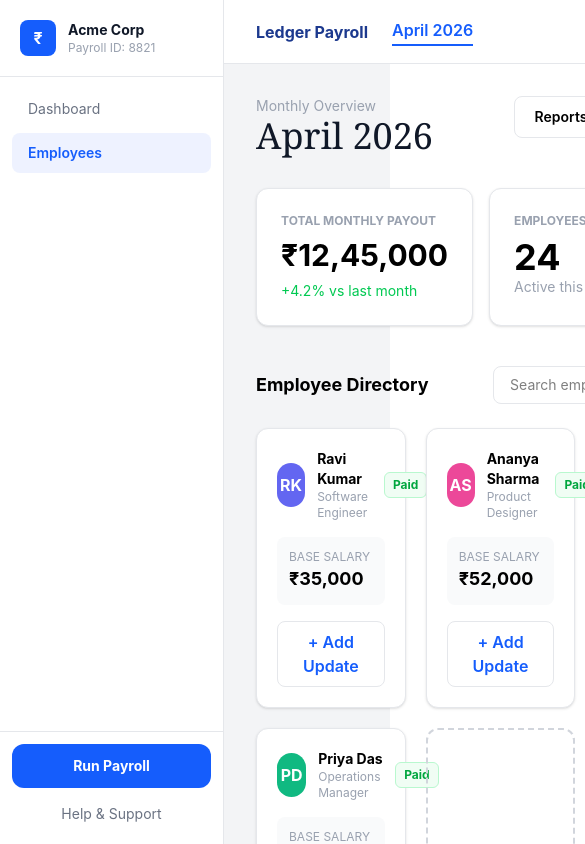
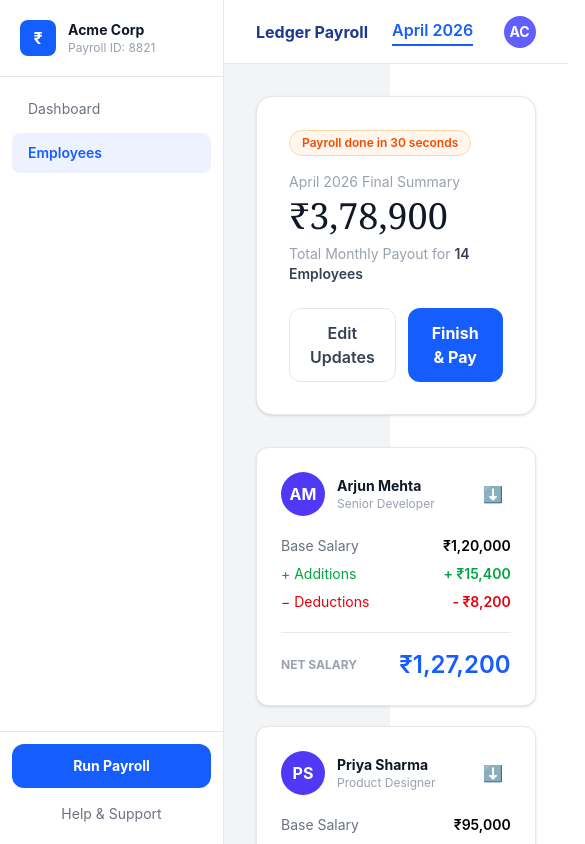
Before and after one commit to codinggita/paySphere, a React (Vite) app in the folder frontend/: page /dashboard in a window 390 px wide. Both pictures are taken after a click on the button "Employees". Shown: the top 844 px of the page, 585 px wide, since content can reach past the window. Built offline with nearby package versions, Linux system fonts and the light colour scheme.

Commit message:
Added Dynamic Employee Page

```diff
--- a/frontend/src/pages/Dashboard.jsx
+++ b/frontend/src/pages/Dashboard.jsx
@@ -1,7 +1,235 @@
 import { useState } from "react";
 
+// --- Dashboard Component ---
+const DashboardOverview = ({ search, setSearch, filtered, getInitials }) => (
+  <main className="p-8">
+    {/* Title */}
+    <div className="flex justify-between items-start mb-8">
+      <div>
+        <p className="text-sm text-gray-400">Monthly Overview</p>
+        <h1 className="text-4xl font-serif text-gray-900">April 2026</h1>
+      </div>
+
+      <div className="flex gap-3">
+        <button className="px-5 py-2.5 border border-gray-200 rounded-lg text-sm font-semibold hover:shadow">
+          Reports
+        </button>
+
+        <button className="px-6 py-2.5 bg-blue-600 hover:bg-blue-700 text-white rounded-lg text-sm font-bold">
+          Run Payroll
+        </button>
+      </div>
+    </div>
+
+    {/* Stats */}
+    <div className="flex gap-4 mb-10">
+      <div className="flex-1 bg-white p-6 rounded-xl border border-gray-200 shadow-sm">
+        <p className="text-xs uppercase text-gray-400 font-bold mb-2">
+          Total Monthly Payout
+        </p>
+        <h2 className="text-3xl font-bold">₹12,45,000</h2>
+        <p className="text-green-500 text-sm mt-2">+4.2% vs last month</p>
+      </div>
+
+      <div className="w-64 bg-white p-6 rounded-xl border border-gray-200 shadow-sm">
+        <p className="text-xs uppercase text-gray-400 font-bold mb-2">
+          Employees
+        </p>
+        <h2 className="text-4xl font-bold">24</h2>
+        <p className="text-gray-400 text-sm">Active this month</p>
+      </div>
+    </div>
+
+    {/* Search */}
+    <div className="flex justify-between items-center mb-6">
+      <h2 className="text-lg font-bold">Employee Directory</h2>
+
+      <input
+        value={search}
+        onChange={(e) => setSearch(e.target.value)}
+        placeholder="Search employees..."
+        className="px-4 py-2 border border-gray-200 rounded-lg text-sm focus:border-blue-500 outline-none"
+      />
+    </div>
+
+    {/* Grid */}
+    <div className="grid grid-cols-1 md:grid-cols-2 lg:grid-cols-3 gap-5">
+      {filtered.map((emp) => {
+        const isPending = emp.status === "Pending";
+
+        return (
+          <div key={emp.id} className="bg-white p-5 rounded-xl border border-gray-200 shadow-sm hover:shadow-md transition flex flex-col gap-4">
+            {/* Header */}
+            <div className="flex justify-between items-center">
+              <div className="flex items-center gap-3">
+                <div
+                  className="w-11 h-11 rounded-full flex items-center justify-center text-white font-bold"
+                  style={{ backgroundColor: emp.color }}
+                >
+                  {getInitials(emp.name)}
+                </div>
+
+                <div>
+                  <p className="font-bold text-sm">{emp.name}</p>
+                  <p className="text-xs text-gray-400">{emp.role}</p>
+                </div>
+              </div>
+
+              <span
+                className={`text-xs font-bold px-2 py-1 rounded-md border ${
+                  isPending
+                    ? "bg-orange-50 text-orange-600 border-orange-200"
+                    : "bg-green-50 text-green-600 border-green-200"
+                }`}
+              >
+                {emp.status}
+              </span>
+            </div>
+
+            {/* Salary */}
+            <div className="bg-gray-50 p-3 rounded-lg">
+              <p className="text-xs text-gray-400 uppercase">
+                Base Salary
+              </p>
+              <p className="text-lg font-bold">{emp.salary}</p>
+            </div>
+
+            {/* Button */}
+            <button className="border border-gray-200 rounded-lg py-2 text-blue-600 font-semibold hover:bg-indigo-50">
+              + Add Update
+            </button>
+          </div>
+        );
+      })}
+
+      {/* Add Card */}
+      <div className="border-2 border-dashed border-gray-300 rounded-xl flex items-center justify-center min-h-[180px] hover:border-blue-500 hover:bg-indigo-50 cursor-pointer">
+        <p className="text-gray-400 font-semibold">+ Add Employee</p>
+      </div>
+    </div>
+  </main>
+);
+
+// --- Employees Component ---
+const EmployeeManagement = () => {
+  const employees = [
+    { id: 1, name: "Arjun Mehta", role: "Senior Developer", base: 120000, additions: 15400, deductions: 8200 },
+    { id: 2, name: "Priya Sharma", role: "Product Designer", base: 95000, additions: 5000, deductions: 2500 },
+    { id: 3, name: "Rohan Gupta", role: "Marketing Lead", base: 88000, additions: 0, deductions: 4400 },
+    { id: 4, name: "Anjali Kapoor", role: "HR Manager", base: 72000, additions: 2200, deductions: 3600 },
+  ];
+
+  const fmt = (n) => "₹" + Math.abs(n).toLocaleString("en-IN");
+  const totalNet = employees.reduce((s, e) => s + e.base + e.additions - e.deductions, 0);
+
+  const initials = (name) =>
+    name.split(" ").map(w => w[0]).join("").slice(0, 2).toUpperCase();
+
+  return (
+    <main className="p-8">
+      {/* Summary */}
+      <div className="bg-white rounded-2xl p-8 border border-gray-200 shadow-sm flex flex-col md:flex-row justify-between items-center mb-8 gap-6">
+        <div>
+          <span className="inline-flex items-center gap-2 px-3 py-1 rounded-full text-xs font-semibold bg-orange-50 text-orange-600 border border-orange-200 mb-4">
+            Payroll done in 30 seconds
+          </span>
+
+          <p className="text-sm text-gray-400 mb-1">April 2026 Final Summary</p>
+
+          <h1 className="text-4xl font-serif text-gray-900 mb-2">
+            ₹{totalNet.toLocaleString("en-IN")}
+          </h1>
+
+          <p className="text-sm text-gray-400">
+            Total Monthly Payout for <span className="text-gray-700 font-semibold">14 Employees</span>
+          </p>
+        </div>
+
+        <div className="flex gap-3">
+          <button className="px-5 py-3 border border-gray-200 rounded-xl font-semibold text-gray-700 hover:shadow">
+            Edit Updates
+          </button>
+
+          <button className="px-6 py-3 bg-blue-600 hover:bg-blue-700 text-white rounded-xl font-bold">
+            Finish & Pay
+          </button>
+        </div>
+      </div>
+
+      {/* Cards */}
+      <div className="grid grid-cols-1 md:grid-cols-2 lg:grid-cols-3 gap-5">
+        {employees.map(emp => {
+          const net = emp.base + emp.additions - emp.deductions;
+
+          return (
+            <div key={emp.id} className="bg-white rounded-xl p-6 border border-gray-200 shadow-sm hover:shadow-md transition">
+              {/* Header */}
+              <div className="flex justify-between items-center mb-5">
+                <div className="flex items-center gap-3">
+                  <div className="w-11 h-11 rounded-full bg-indigo-600 text-white flex items-center justify-center font-bold">
+                    {initials(emp.name)}
+                  </div>
+                  <div>
+                    <p className="font-bold text-sm text-gray-900">{emp.name}</p>
+                    <p className="text-xs text-gray-400">{emp.role}</p>
+                  </div>
+                </div>
+
+                <button className="p-2 rounded-lg hover:bg-indigo-50">
+                  ⬇
+                </button>
+              </div>
+
+              {/* Breakdown */}
+              <div className="space-y-2 text-sm mb-5">
+                <div className="flex justify-between">
+                  <span className="text-gray-500">Base Salary</span>
+                  <span className="font-semibold">{fmt(emp.base)}</span>
+                </div>
+
+                <div className="flex justify-between">
+                  <span className="text-green-600">+ Additions</span>
+                  <span className="text-green-600 font-semibold">
+                    + {fmt(emp.additions)}
+                  </span>
+                </div>
+
+                <div className="flex justify-between">
+                  <span className="text-red-600">− Deductions</span>
+                  <span className="text-red-600 font-semibold">
+                    - {fmt(emp.deductions)}
+                  </span>
+                </div>
+              </div>
+
+              <div className="h-px bg-gray-200 mb-4" />
+
+              {/* Net */}
+              <div className="flex justify-between items-center">
+                <span className="text-xs uppercase text-gray-400 font-bold">
+                  Net Salary
+                </span>
+                <span className="text-2xl font-semibold text-blue-600">
+                  {fmt(net)}
+                </span>
+              </div>
+            </div>
+          );
+        })}
+
+        {/* View More */}
+        <div className="border-2 border-dashed border-gray-300 rounded-xl flex items-center justify-center min-h-[200px] hover:border-blue-500 hover:bg-indigo-50 cursor-pointer">
+          <p className="text-gray-400 font-semibold">
+            + View more employees
+          </p>
+        </div>
+      </div>
+    </main>
+  );
+};
+
 export default function PaySphereDashboard() {
-  const [activePage, setActivePage] = useState("dashboard");
+  const [activePage, setActivePage] = useState("Dashboard");
   const [search, setSearch] = useState("");
 
   const employees = [
@@ -86,116 +314,18 @@ export default function PaySphereDashboard() {
           </div>
         </header>
 
-        {/* Content */}
-        <main className="p-8">
+        {/* Dynamic Content */}
+        {activePage === "Dashboard" ? (
+          <DashboardOverview
+            search={search}
+            setSearch={setSearch}
+            filtered={filtered}
+            getInitials={getInitials}
+          />
+        ) : (
+          <EmployeeManagement />
+        )}
 
-          {/* Title */}
-          <div className="flex justify-between items-start mb-8">
-            <div>
-              <p className="text-sm text-gray-400">Monthly Overview</p>
-              <h1 className="text-4xl font-serif text-gray-900">April 2026</h1>
-            </div>
-
-            <div className="flex gap-3">
-              <button className="px-5 py-2.5 border border-gray-200 rounded-lg text-sm font-semibold hover:shadow">
-                Reports
-              </button>
-
-              <button className="px-6 py-2.5 bg-blue-600 hover:bg-blue-700 text-white rounded-lg text-sm font-bold">
-                Run Payroll
-              </button>
-            </div>
-          </div>
-
-          {/* Stats */}
-          <div className="flex gap-4 mb-10">
-            <div className="flex-1 bg-white p-6 rounded-xl border border-gray-200 shadow-sm">
-              <p className="text-xs uppercase text-gray-400 font-bold mb-2">
-                Total Monthly Payout
-              </p>
-              <h2 className="text-3xl font-bold">₹12,45,000</h2>
-              <p className="text-green-500 text-sm mt-2">+4.2% vs last month</p>
-            </div>
-
-            <div className="w-64 bg-white p-6 rounded-xl border border-gray-200 shadow-sm">
-              <p className="text-xs uppercase text-gray-400 font-bold mb-2">
-                Employees
-              </p>
-              <h2 className="text-4xl font-bold">24</h2>
-              <p className="text-gray-400 text-sm">Active this month</p>
-            </div>
-          </div>
-
-          {/* Search */}
-          <div className="flex justify-between items-center mb-6">
-            <h2 className="text-lg font-bold">Employee Directory</h2>
-
-            <input
-              value={search}
-              onChange={(e) => setSearch(e.target.value)}
-              placeholder="Search employees..."
-              className="px-4 py-2 border border-gray-200 rounded-lg text-sm focus:border-blue-500 outline-none"
-            />
-          </div>
-
-          {/* Grid */}
-          <div className="grid grid-cols-3 gap-5">
-            {filtered.map((emp) => {
-              const isPending = emp.status === "Pending";
-
-              return (
-                <div key={emp.id} className="bg-white p-5 rounded-xl border border-gray-200 shadow-sm hover:shadow-md transition flex flex-col gap-4">
-
-                  {/* Header */}
-                  <div className="flex justify-between items-center">
-                    <div className="flex items-center gap-3">
-                      <div
-                        className="w-11 h-11 rounded-full flex items-center justify-center text-white font-bold"
-                        style={{ backgroundColor: emp.color }}
-                      >
-                        {getInitials(emp.name)}
-                      </div>
-
-                      <div>
-                        <p className="font-bold text-sm">{emp.name}</p>
-                        <p className="text-xs text-gray-400">{emp.role}</p>
-                      </div>
-                    </div>
-
-                    <span
-                      className={`text-xs font-bold px-2 py-1 rounded-md border ${
-                        isPending
-                          ? "bg-orange-50 text-orange-600 border-orange-200"
-                          : "bg-green-50 text-green-600 border-green-200"
-                      }`}
-                    >
-                      {emp.status}
-                    </span>
-                  </div>
-
-                  {/* Salary */}
-                  <div className="bg-gray-50 p-3 rounded-lg">
-                    <p className="text-xs text-gray-400 uppercase">
-                      Base Salary
-                    </p>
-                    <p className="text-lg font-bold">{emp.salary}</p>
-                  </div>
-
-                  {/* Button */}
-                  <button className="border border-gray-200 rounded-lg py-2 text-blue-600 font-semibold hover:bg-indigo-50">
-                    + Add Update
-                  </button>
-                </div>
-              );
-            })}
-
-            {/* Add Card */}
-            <div className="border-2 border-dashed border-gray-300 rounded-xl flex items-center justify-center min-h-45 hover:border-blue-500 hover:bg-indigo-50 cursor-pointer">
-              <p className="text-gray-400 font-semibold">+ Add Employee</p>
-            </div>
-          </div>
-
-        </main>
       </div>
     </div>
   );
```
